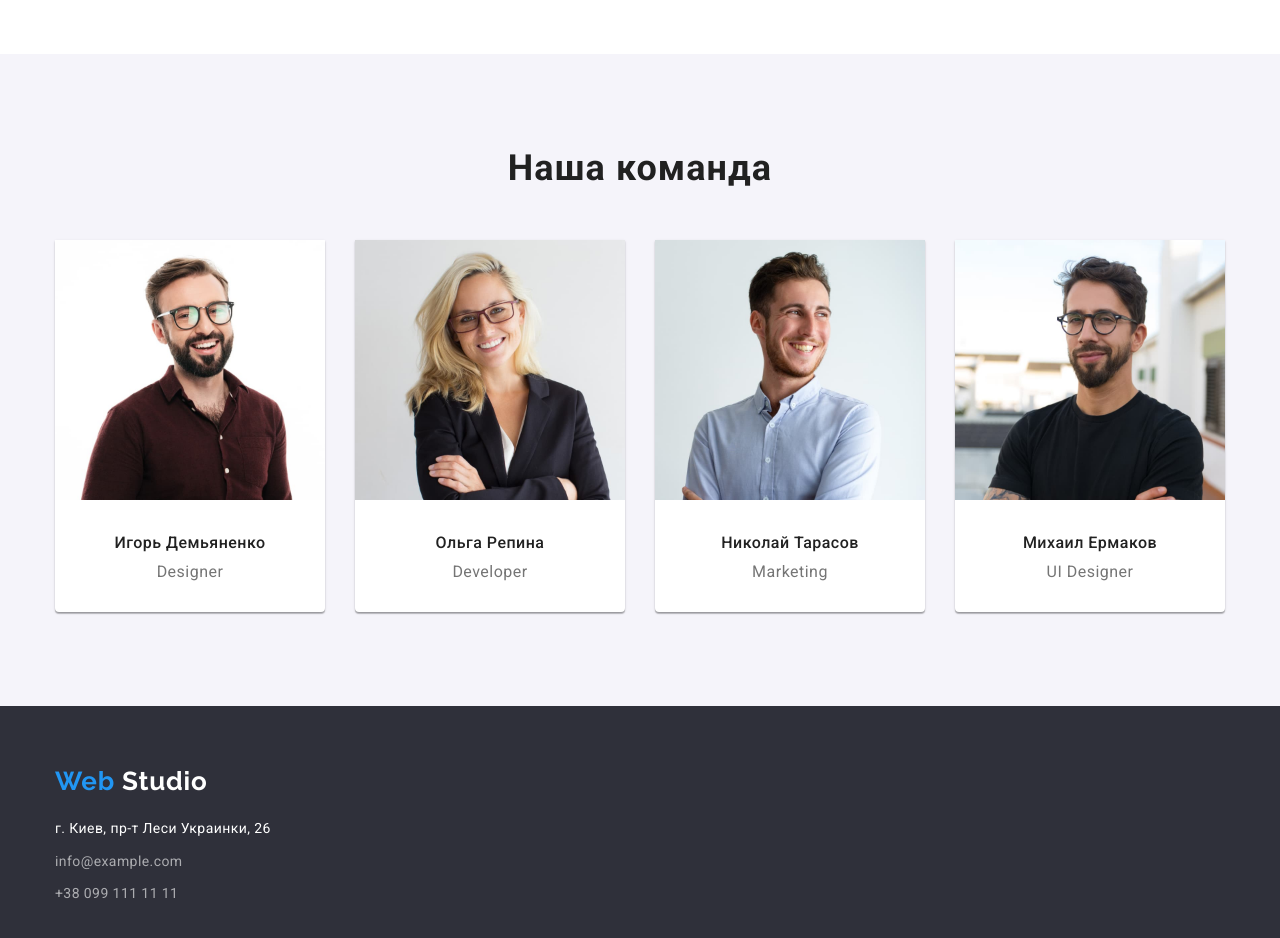
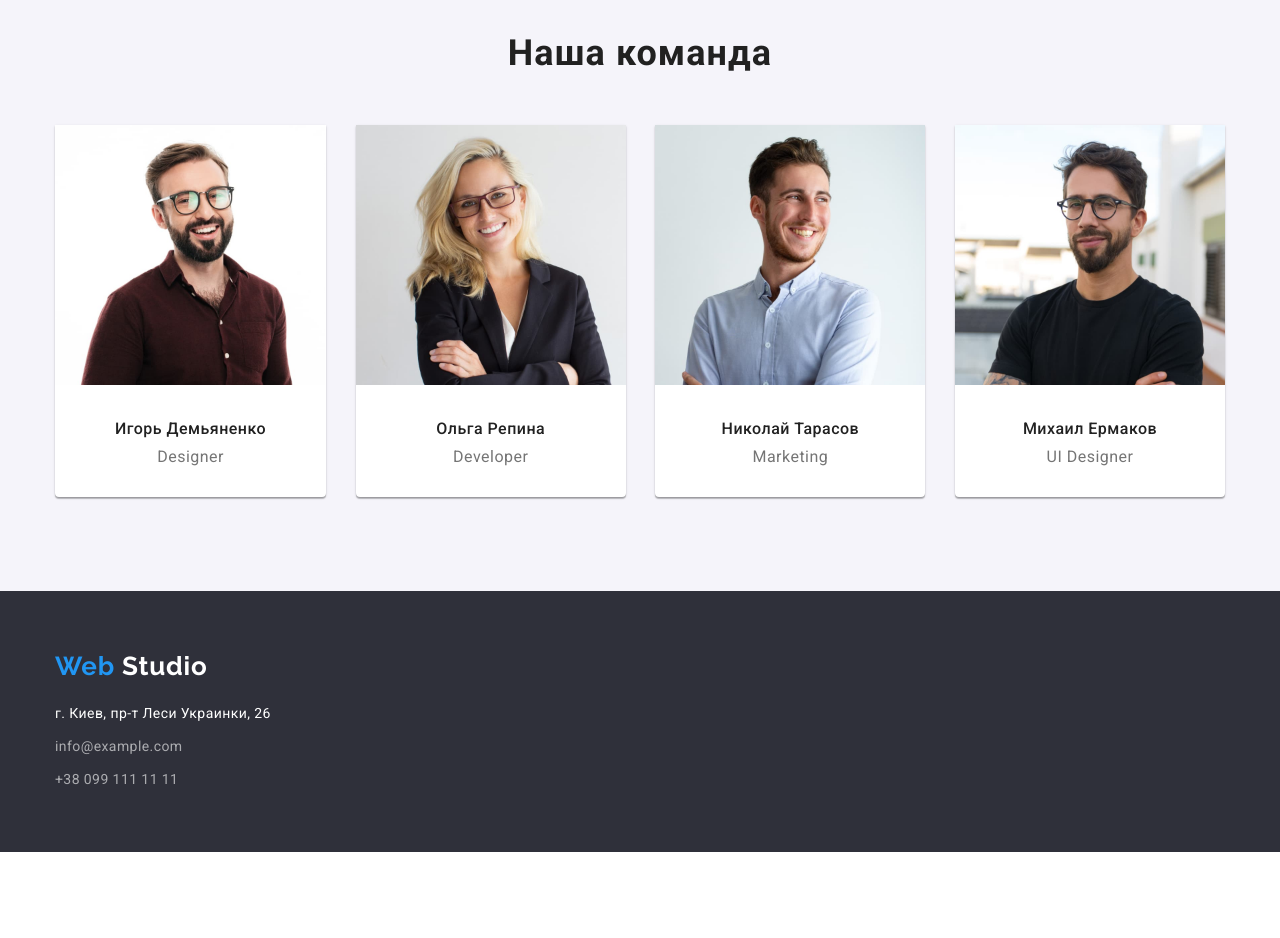
Before and after one commit to Temchic21/goit-markup-hw-03, a plain HTML site: page index.html in a window 1280 px wide. Shown: the part 1500-2438 px from the top of the page. After the commit the page ends 2352 px from the top, so only its background shows below. Drawn offline with nearby package versions, Linux system fonts and the light colour scheme.

Commit message:
commit-3

```diff
--- a/css/styles.css
+++ b/css/styles.css
@@ -185,6 +185,7 @@ padding: 10px 32px 10px 32px;
 
 .benefits{
 background-color: #ffffff;
+padding-bottom: 0;
 }
 
 .benefits-list{
@@ -233,6 +234,13 @@ height: 75px;
     padding: 0;
     display: flex;
     justify-content: space-between;
+    margin-bottom: 0;
+    margin-top: 0;
+}
+
+
+.study-photo{
+    display: block;
 }
 
 .study-item{
@@ -269,8 +277,13 @@ margin-bottom: 50px;
     display: flex;
     justify-content: space-between;
     margin-bottom: 0;
+    margin-top: 0;
 }
 
+.team-des{
+    padding: 30px 60px 30px 60px;
+
+}
 
 .team-link{
 background: #FFFFFF;
@@ -286,8 +299,9 @@ text-align: center;
 letter-spacing: 0.03em;
 color:var(--header-text-color);
 
-margin-top: 30px;
-margin-bottom: 0;
+margin-top: 0;
+margin-bottom: 10px;
+
 }
 
 .team-job{
@@ -298,8 +312,8 @@ text-align: center;
 letter-spacing: 0.03em;
 color: #757575;
 
-margin-top: 10px;
-margin-bottom: 30px;
+margin-top: 0;
+margin-bottom: 0;
 }
 
 /* STYLES MAIN portfolio */
@@ -327,7 +341,7 @@ font-family: 'Roboto';
 font-style: normal;
 font-weight: 500;
 font-size: 16px;
-line-height: 1.26;
+line-height: 1.62;
 text-align: center;
 letter-spacing: 0.03em;
 color: #212121;
@@ -370,7 +384,7 @@ margin-bottom: 30px;
     border-right: 1px solid #EEEEEE;
     border-bottom:1px solid #EEEEEE;
 
-    padding: 20px 24px 54px 24px;
+    padding: 20px 24px 20px 24px;
 }
 
 
@@ -425,6 +439,13 @@ margin: 0;
 background: #2F303A;
 }
 
+.footer-address{
+    padding-top: 60px;
+    padding-bottom: 60px;
+}
+
+
+
 .footer-logo{
 font-family: 'Raleway';
 font-style: normal;
@@ -436,7 +457,7 @@ color:var(--link-text-color);
 text-decoration: none;
 
 display: block;
-padding-top: 60px;
+margin-bottom: 20px;
 }
 
 .footer-studio{
@@ -447,9 +468,7 @@ padding-top: 60px;
 .footer-list{
     list-style-type: none;
     padding-left: 0;
-    margin-top: 20px;
-    margin-bottom: 0;
-    padding-bottom: 60px;
+    margin: 0;
 }
 
 
--- a/index.html
+++ b/index.html
@@ -66,27 +66,35 @@
             </section>
             <section class="section team">
                 <div class="container">
-                    <h2 class="team-item">Наша команда</h2>
+                    <h3 class="team-item">Наша команда</h3>
                     <ul class="team-list">
                         <li class="team-link">
                             <img class="team-photo" src="img/human-1.jpg" alt=" Игорь Демьяненко Product Designer" width="270" height="260">
-                            <h2 class="team-description">Игорь Демьяненко</h2>
+                            <div class="team-des">
+                                <h3 class="team-description">Игорь Демьяненко</h3>
                                 <p class="team-job">Designer</p>
+                            </div>
                         </li>
                         <li class="team-link">
                             <img  class="team-photo"src="img/human-2.jpg" alt=" Ольга Репина Frontend Developer"  width="270" height="260">
-                            <h2 class="team-description">Ольга Репина</h2>
+                            <div class="team-des">
+                                <h3 class="team-description">Ольга Репина</h3>
                                 <p class="team-job">Developer</p>
+                            </div>
                         </li>
                         <li class="team-link">
                             <img class="team-photo" src="img/human-3.jpg" alt="Николай Тарасов Marketing" width="270" height="260">
-                            <h2 class="team-description">Николай Тарасов</h2>
+                            <div class="team-des">
+                                <h3 class="team-description">Николай Тарасов</h3>
                                 <p class="team-job">Marketing</p>
+                            </div>
                         </li>
                         <li class="team-link">
                             <img  class="team-photo"src="img/human-4.jpg" alt="Михаил Ермаков UI Designer" width="270" height="260">
-                            <h2 class="team-description">Михаил Ермаков</h2>
+                            <div class="team-des">
+                                <h3 class="team-description">Михаил Ермаков</h3>
                                 <p class="team-job">UI Designer</p>
+                            </div>
                         </li>
                     </ul>
                 </div>
@@ -94,6 +102,7 @@
     </main>
 <footer class="footer">
     <div class="container">
+        <div class="footer-address">
             <a class="footer-logo"href="#"> <span class="footer-web">Web</span> <span class="footer-studio">Studio</span></a>
             <address class="address">
                 <ul  class="footer-list">
@@ -109,6 +118,7 @@
                 </ul>
             </address>
         </div>
+    </div>
 </footer>
 
 </body>
```
Also changed, not shown: portfolio.html (+3 -0 lines). Lines whose indentation alone changed are shown as unchanged.
